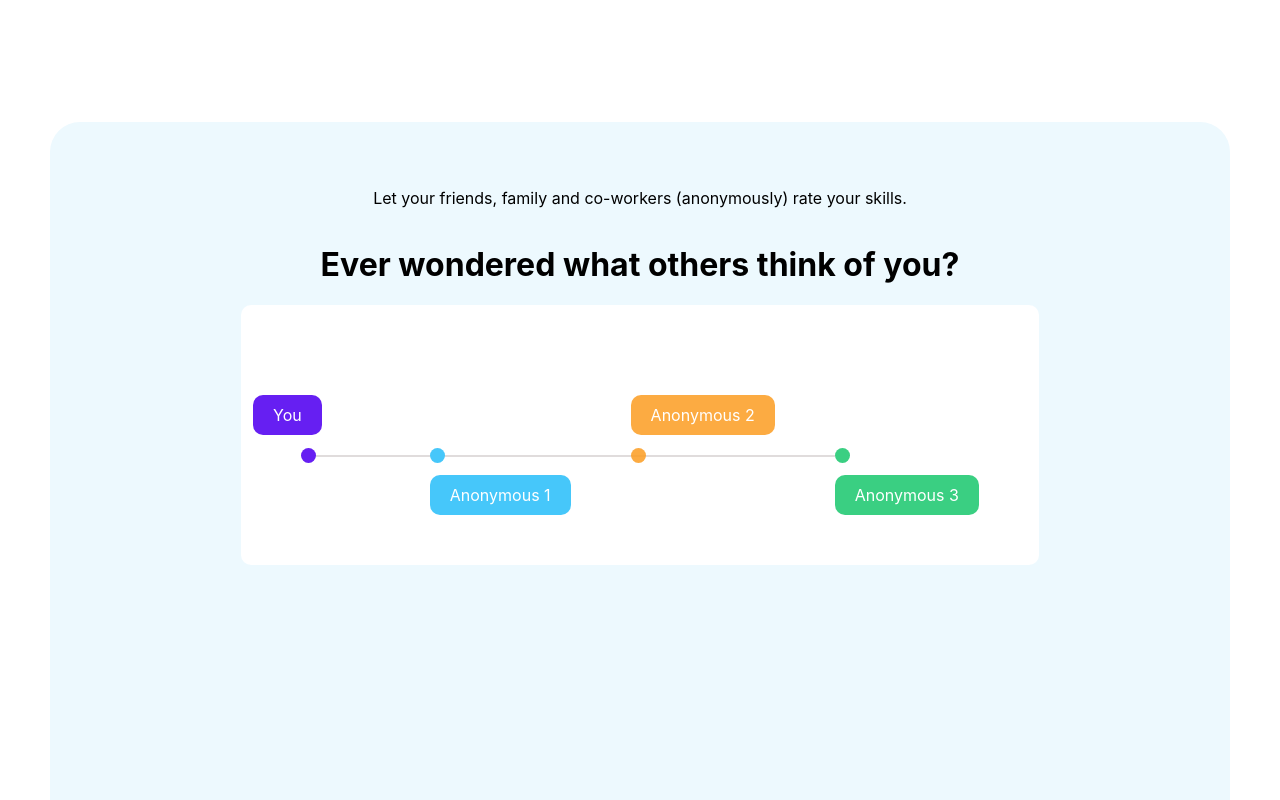
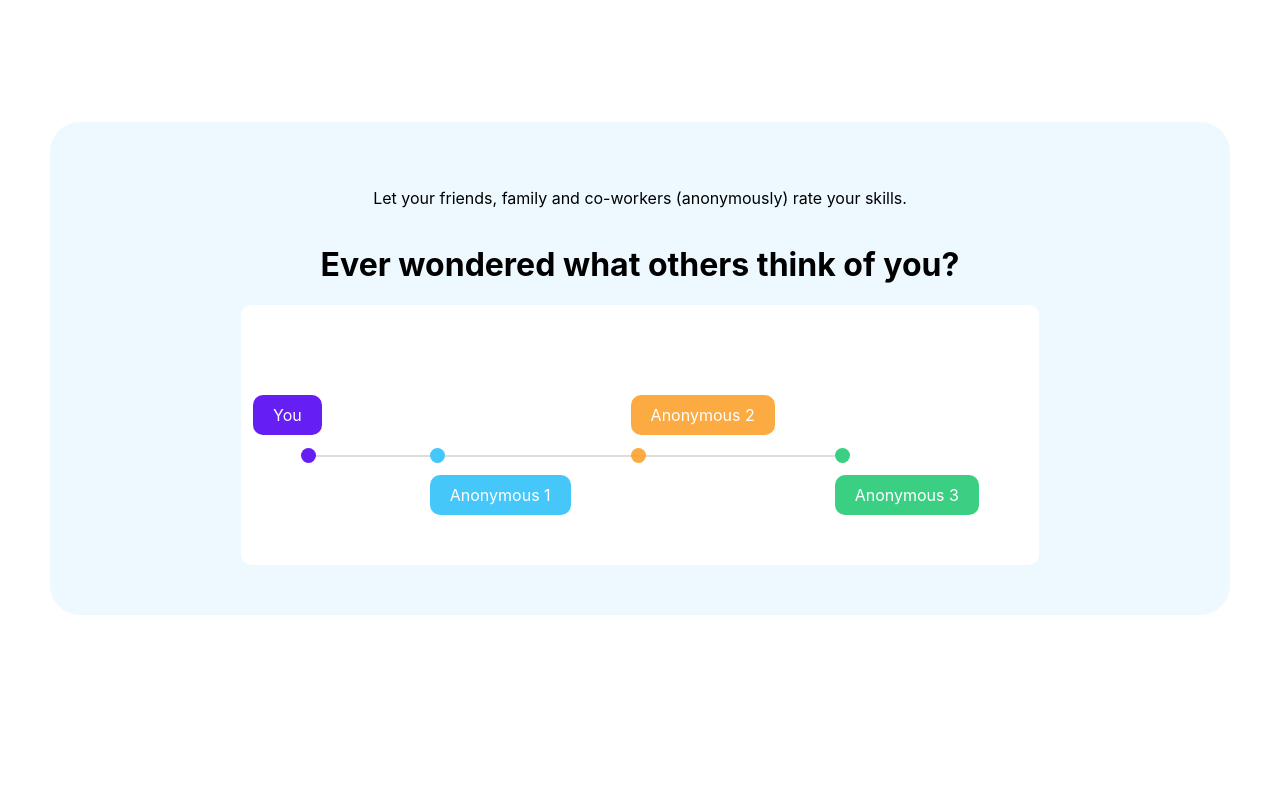
Before and after one commit to yogeshbura25/SpurFit-Assignment, a React (Create React App) app: page / in a window 1280 px wide. Shown: the part 3600-4400 px from the top of the page. Built offline with nearby package versions, Linux system fonts and the light colour scheme.

Commit message:
Update index.css

```diff
--- a/src/components/Rateyourskills/index.css
+++ b/src/components/Rateyourskills/index.css
@@ -2,11 +2,11 @@
     background-color: #edf9fe;
     display: flex;
     flex-direction: column;
+    justify-content: center;
     align-items: center;
     margin: 50px;
     border-radius: 30px;
     padding: 50px;
-    height: 100vh;
   }
 
   .rating-skills-white-card {
```
